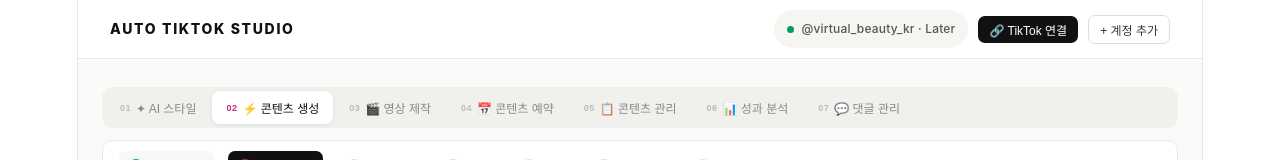
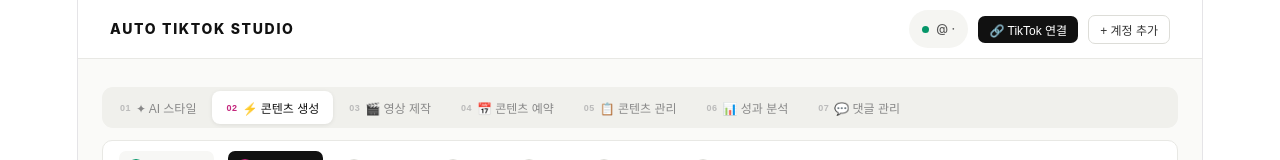
Before and after one commit to kangtais-sys/auto-tiktok-studio, a React (Vite) app: page / in a window 1280 px wide. Shown: the top 160 px of the page. Built offline with nearby package versions, Linux system fonts and the light colour scheme.

Commit message:
fix: remove fake Later account, use real TikTok token

```diff
--- a/src/App.jsx
+++ b/src/App.jsx
@@ -90,7 +90,7 @@
 
 export default function App() {
   const [tab, setTab] = useState("create");
-  const [accounts, setAccounts] = useState([{id:0,user:"virtual_beauty_kr",service:"Later",country:"KR"}]);
+  const [accounts, setAccounts] = useState([]);
   const [showAccModal, setShowAccModal] = useState(false);
   const [accStep, setAccStep] = useState(1);
   const [accForm, setAccForm] = useState({service:"later",tiktokUser:"",apiKey:"",email:"",country:"KR"});
```
